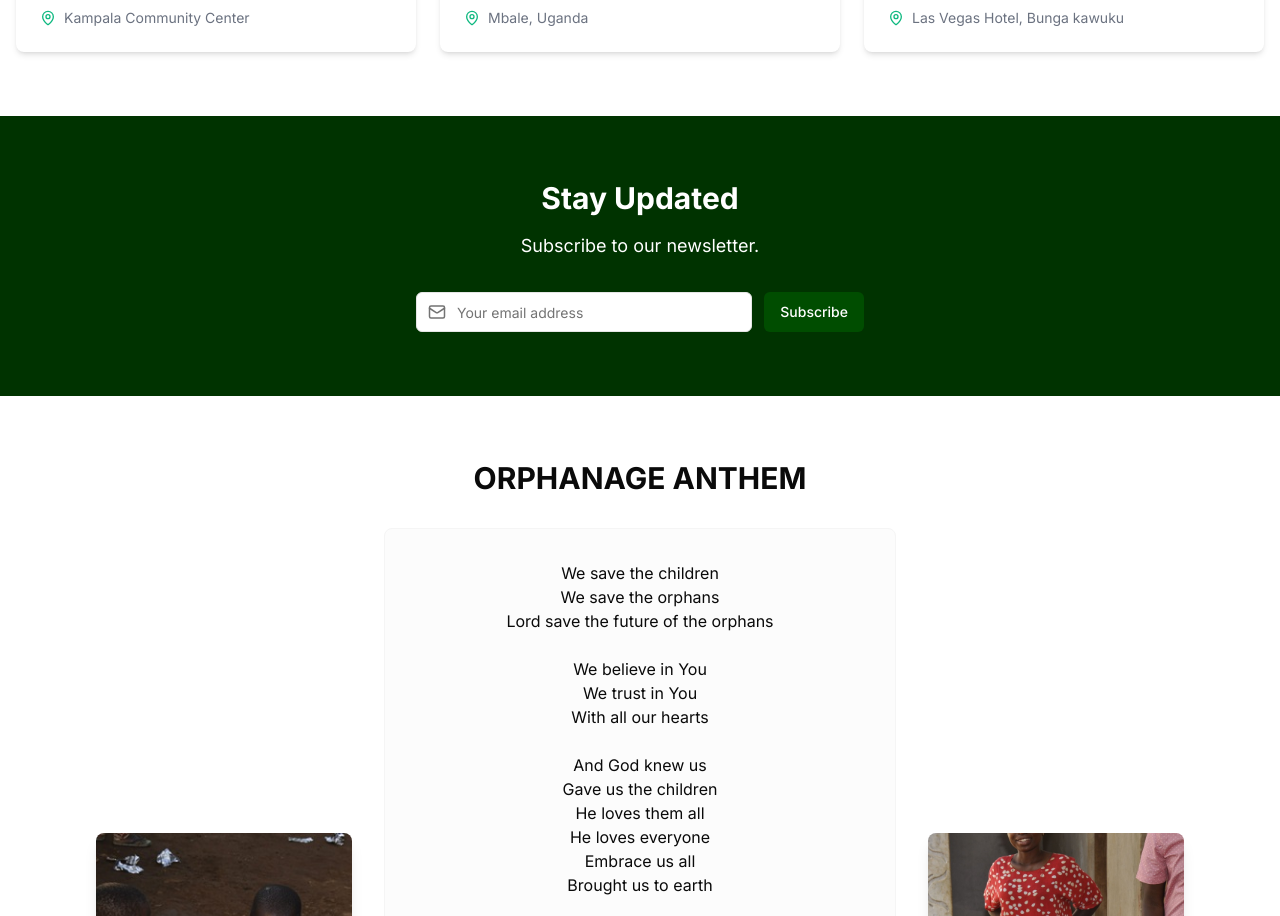
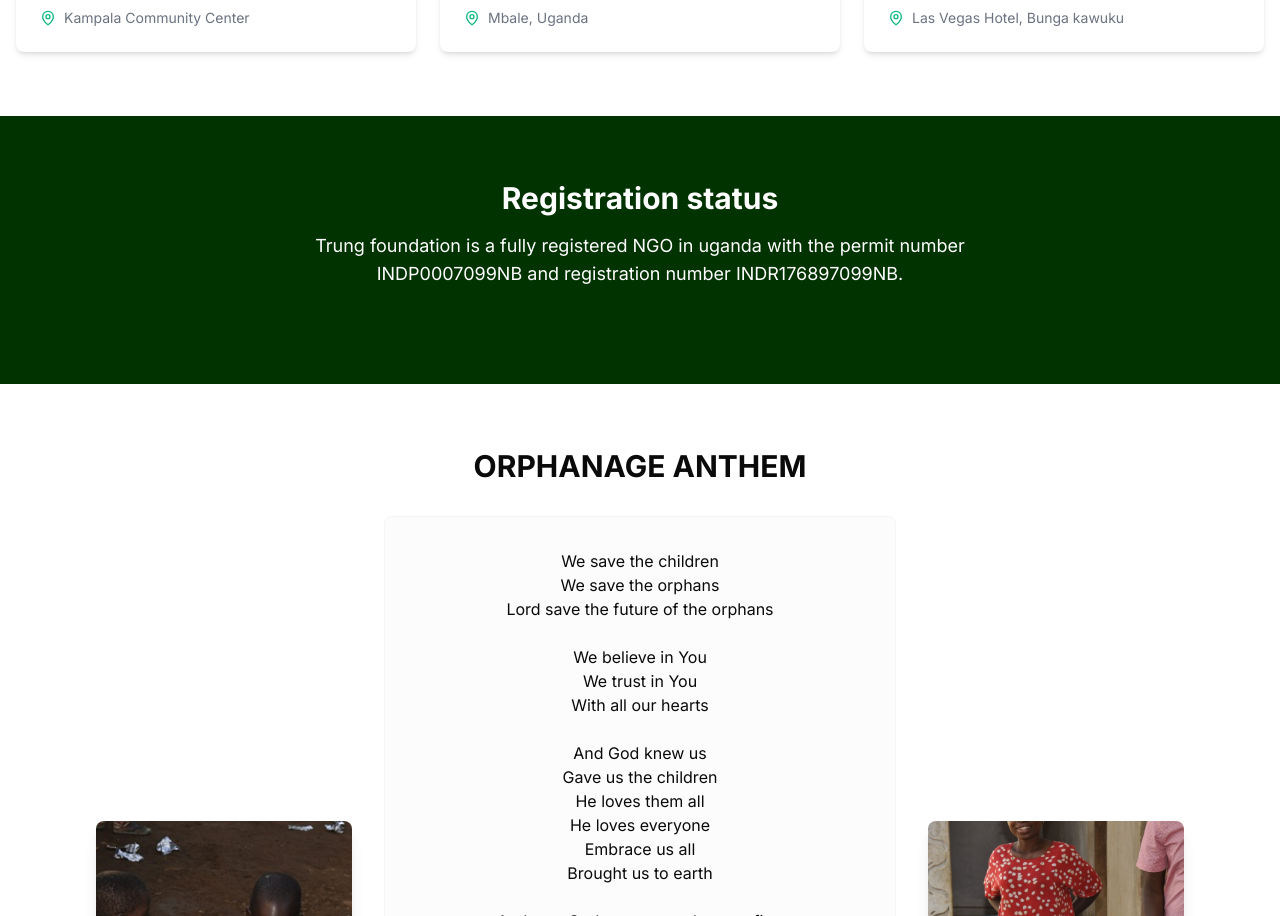
Before and after one commit to Trungfoundation/Trung-foundation-WEBSITE-jt, a Next.js app: page / in a window 1280 px wide. Shown: the part 2987-3903 px from the top of the page. Built offline with nearby package versions, Linux system fonts and the light colour scheme; no server answers.

Commit message:
feat: add registration status section to homepage

```diff
--- a/app/page.tsx
+++ b/app/page.tsx
@@ -324,13 +324,22 @@ export default function Home() {
       {/* Upcoming Events Section */}
       <UpcomingEvents />
 
-      {/* Newsletter Subscription */}
+      {/* Newsletter Subscription
       <section className="py-16 px-4 md:px-6 bg-primary text-primary-foreground">
         <div className="container mx-auto max-w-6xl">
           <div className="text-center max-w-2xl mx-auto">
             <h2 className="text-3xl font-bold mb-4">Stay Updated</h2>
             <p className="text-lg mb-8">Subscribe to our newsletter.</p>
             <NewsletterForm />
+          </div>
+        </div>
+      </section>*/}
+
+      <section className="py-16 px-4 md:px-6 bg-primary text-primary-foreground">
+        <div className="container mx-auto max-w-6xl">
+          <div className="text-center max-w-2xl mx-auto">
+            <h2 className="text-3xl font-bold mb-4">Registration status</h2>
+            <p className="text-lg mb-8">Trung foundation is a fully registered NGO in uganda with the permit number  INDP0007099NB and registration number  INDR176897099NB.</p>
           </div>
         </div>
       </section>
```
